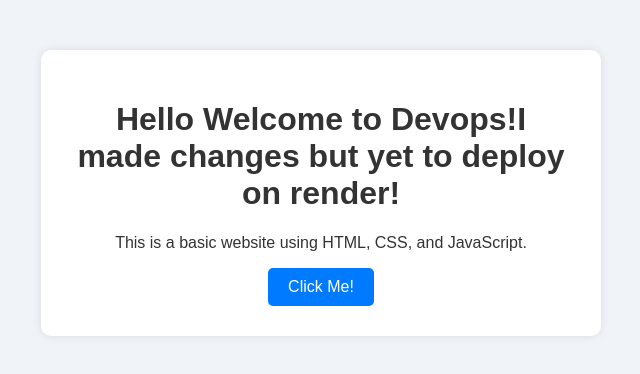
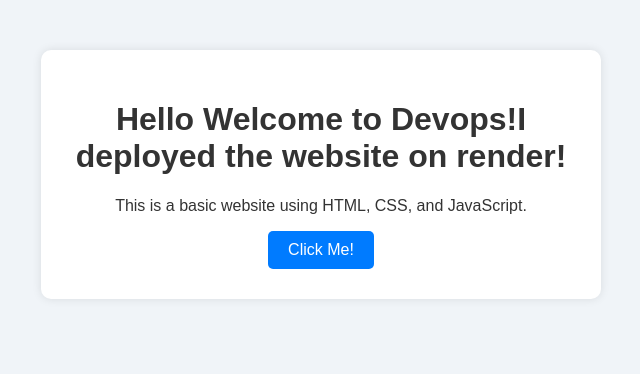
Before and after one commit to apekshasshetty/Jenkins_Pipelie, a plain HTML site: page index.html in a window 1280 px wide. Shown: the whole page, without its empty margins (319-959 px from the left). Drawn offline with Linux system fonts and the light colour scheme.

Commit message:
final changes

```diff
--- a/index.html
+++ b/index.html
@@ -8,7 +8,7 @@
 </head>
 <body>
   <div class="container">
-    <h1>Hello Welcome to Devops!I made changes but yet to deploy on render!</h1>
+    <h1>Hello Welcome to Devops!I deployed the website on render!</h1>
     <p>This is a basic website using HTML, CSS, and JavaScript.</p>
     <button onclick="sayHello()">Click Me!</button>
   </div>
```
